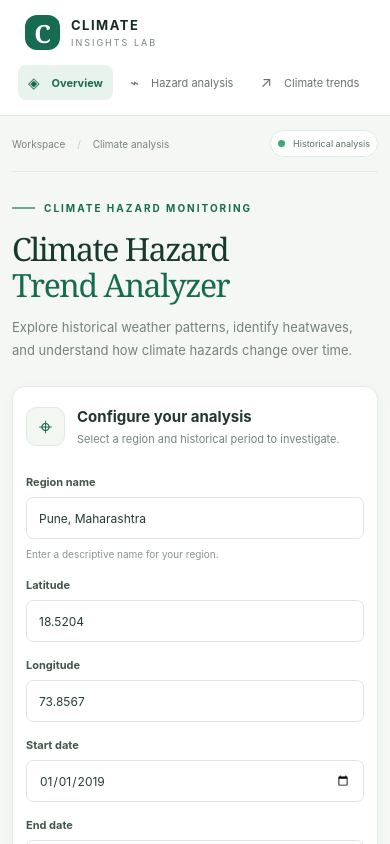
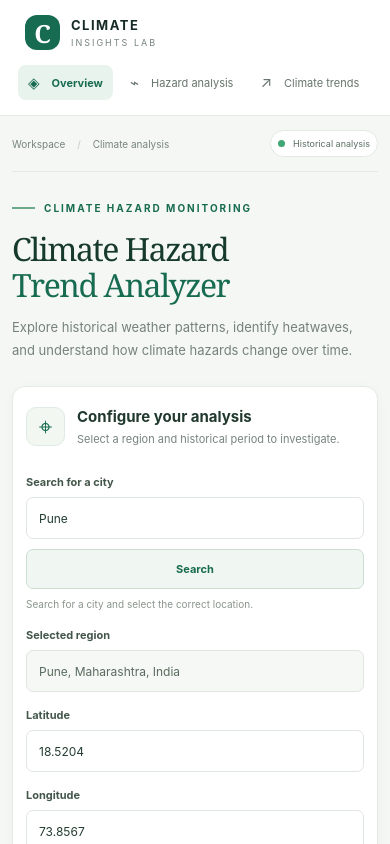
Before and after one commit to sushantk08/climate-hazard-trend-analyzer, a React app in the folder frontend/: page / in a window 390 px wide. Shown: the top 844 px of the page. Built offline with nearby package versions, Linux system fonts and the light colour scheme; the HTML template or start-up script is replaced by a standard one.

Commit message:
Add city search to the dashboard

```diff
--- a/frontend/src/App.css
+++ b/frontend/src/App.css
@@ -1,7 +1,6 @@
 
 :root {
-  font-family: Inter, -apple-system, BlinkMacSystemFont, "Segoe UI",
-    sans-serif;
+  font-family: Inter, -apple-system, BlinkMacSystemFont, "Segoe UI", sans-serif;
   color: #182b27;
   background: #f5f7f5;
   font-synthesis: none;
@@ -37,13 +36,6 @@ button,
 input,
 select {
   font: inherit;
-}
-
-button,
-a,
-input,
-select {
-  -webkit-tap-highlight-color: transparent;
 }
 
 a {
@@ -186,6 +178,7 @@ select:focus-visible {
 }
 
 .main-content {
+  width: calc(100% - 238px);
   max-width: 1800px;
   min-height: 100vh;
   margin-left: 238px;
@@ -292,6 +285,7 @@ select:focus-visible {
   display: grid;
   width: 39px;
   height: 39px;
+  flex-shrink: 0;
   place-items: center;
   border: 1px solid #e0ece3;
   border-radius: 10px;
@@ -371,6 +365,11 @@ select:focus-visible {
   box-shadow: 0 0 0 3px rgb(75 145 105 / 10%);
 }
 
+.field input[readonly] {
+  background: #f6f8f6;
+  color: #596c5e;
+}
+
 .field small {
   color: #89958d;
   font-size: 10px;
@@ -400,32 +399,42 @@ select:focus-visible {
   display: grid;
   width: 16px;
   height: 16px;
+  flex-shrink: 0;
   place-items: center;
   border: 1px solid #b7c8bc;
   border-radius: 50%;
   font-size: 10px;
 }
 
-.primary-button {
+.primary-button,
+.secondary-button {
   display: inline-flex;
   align-items: center;
   justify-content: center;
-  gap: 18px;
+  gap: 12px;
   min-height: 43px;
   padding: 0 17px;
-  border: 0;
   border-radius: 7px;
-  background: var(--green);
-  color: white;
   cursor: pointer;
   font-size: 11px;
   font-weight: 650;
   transition: background 0.2s, transform 0.2s;
 }
 
-.primary-button:hover {
+.primary-button {
+  border: 0;
+  background: var(--green);
+  color: white;
+}
+
+.primary-button:hover:not(:disabled) {
   transform: translateY(-1px);
   background: var(--green-dark);
+}
+
+.primary-button:disabled {
+  cursor: wait;
+  opacity: 0.65;
 }
 
 .primary-button span {
@@ -441,6 +450,100 @@ select:focus-visible {
   color: #285c43;
   font-size: 12px;
   line-height: 1.6;
+  overflow-wrap: anywhere;
+}
+
+.error-message {
+  border-color: #f0d4d1;
+  background: #fff4f2;
+  color: #a4322d;
+}
+
+.location-search-row {
+  display: flex;
+  align-items: stretch;
+  gap: 10px;
+}
+
+.location-search-row input {
+  flex: 1;
+  min-width: 0;
+}
+
+.secondary-button {
+  flex-shrink: 0;
+  min-width: 94px;
+  border: 1px solid #cbded0;
+  background: #f0f6f1;
+  color: var(--green);
+}
+
+.secondary-button:hover:not(:disabled) {
+  background: #e2efe5;
+}
+
+.secondary-button:disabled {
+  cursor: wait;
+  opacity: 0.65;
+}
+
+.location-results {
+  display: grid;
+  margin-top: 8px;
+  overflow: hidden;
+  border: 1px solid #dfe8e1;
+  border-radius: 8px;
+  background: #fff;
+}
+
+.location-result {
+  display: flex;
+  align-items: center;
+  justify-content: space-between;
+  gap: 12px;
+  width: 100%;
+  padding: 13px;
+  border: 0;
+  border-bottom: 1px solid #edf0ed;
+  background: #fff;
+  color: #30483a;
+  cursor: pointer;
+  text-align: left;
+}
+
+.location-result:last-child {
+  border-bottom: 0;
+}
+
+.location-result:hover {
+  background: #f2f7f3;
+}
+
+.location-result-details {
+  display: grid;
+  gap: 5px;
+}
+
+.location-result-details strong {
+  font-size: 12px;
+}
+
+.location-result-details > span {
+  color: #78857c;
+  font-size: 10px;
+}
+
+.location-coordinates {
+  flex-shrink: 0;
+  color: #78857c;
+  font-size: 10px;
+}
+
+.location-search-error {
+  margin: 9px 0 0;
+  color: #b33d36;
+  font-size: 11px;
+  line-height: 1.5;
 }
 
 .metrics-section {
@@ -453,6 +556,7 @@ select:focus-visible {
 }
 
 .placeholder-tag {
+  flex-shrink: 0;
   padding: 7px 9px;
   border-radius: 5px;
   background: #edf0ed;
@@ -483,6 +587,7 @@ select:focus-visible {
   display: grid;
   width: 33px;
   height: 33px;
+  flex-shrink: 0;
   place-items: center;
   border-radius: 9px;
   font-size: 21px;
@@ -516,10 +621,11 @@ select:focus-visible {
   font-family: Georgia, "Times New Roman", serif;
   font-size: 36px;
   line-height: 1.15;
+  overflow-wrap: anywhere;
 }
 
 .metric-text {
-  font-size: 27px;
+  font-size: 24px;
 }
 
 .metric-card > p {
@@ -567,6 +673,7 @@ select:focus-visible {
   display: grid;
   width: 48px;
   height: 48px;
+  flex-shrink: 0;
   place-items: center;
   border-radius: 14px;
   background: #edf5ef;
@@ -585,6 +692,13 @@ select:focus-visible {
   margin: 0;
   color: #859188;
   font-size: 11px;
+  line-height: 1.7;
+}
+
+.chart-footnote {
+  margin: 15px 0 0;
+  color: #859188;
+  font-size: 10px;
   line-height: 1.7;
 }
 
@@ -629,6 +743,101 @@ select:focus-visible {
   text-align: right;
 }
 
+.events-panel {
+  margin-top: 20px;
+}
+
+.events-count {
+  flex-shrink: 0;
+  padding: 7px 10px;
+  border-radius: 5px;
+  background: #e9f3ed;
+  color: var(--green);
+  font-size: 10px;
+  font-weight: 700;
+  letter-spacing: 0.5px;
+}
+
+.events-table-wrapper {
+  width: 100%;
+  margin-top: 22px;
+  overflow-x: auto;
+}
+
+.events-table {
+  width: 100%;
+  border-collapse: collapse;
+  text-align: left;
+  white-space: nowrap;
+}
+
+.events-table th {
+  padding: 13px 15px;
+  border-bottom: 1px solid #e5eae6;
+  background: #f7f9f7;
+  color: #77847e;
+  font-size: 10px;
+  font-weight: 700;
+}
+
+.events-table td {
+  padding: 15px;
+  border-bottom: 1px solid #edf0ed;
+  color: #42564a;
+  font-size: 11px;
+}
+
+.events-table tbody tr:last-child td {
+  border-bottom: none;
+}
+
+.events-table tbody tr:hover {
+  background: #f8faf8;
+}
+
+.event-number {
+  color: var(--green);
+  font-weight: 700;
+}
+
+.duration-badge {
+  display: inline-block;
+  padding: 5px 8px;
+  border-radius: 5px;
+  background: #fff1e7;
+  color: #9b582c;
+  font-size: 10px;
+  font-weight: 650;
+}
+
+.peak-temperature {
+  font-weight: 700;
+}
+
+.events-empty {
+  display: flex;
+  min-height: 190px;
+  flex-direction: column;
+  align-items: center;
+  justify-content: center;
+  padding: 22px;
+  text-align: center;
+}
+
+.events-empty h3 {
+  margin: 15px 0 7px;
+  color: #345543;
+  font-size: 13px;
+}
+
+.events-empty p {
+  max-width: 360px;
+  margin: 0;
+  color: #859188;
+  font-size: 11px;
+  line-height: 1.7;
+}
+
 .page-footer {
   display: flex;
   align-items: center;
@@ -654,17 +863,15 @@ select:focus-visible {
 }
 
 @media (max-width: 1100px) {
-  .main-content {
-    padding-right: 27px;
-    padding-left: 27px;
-  }
-
   .sidebar {
     width: 210px;
   }
 
   .main-content {
+    width: calc(100% - 210px);
     margin-left: 210px;
+    padding-right: 27px;
+    padding-left: 27px;
   }
 
   .visualization-grid {
@@ -711,6 +918,7 @@ select:focus-visible {
   }
 
   .main-content {
+    width: 100%;
     margin-left: 0;
     padding: 0 18px 25px;
   }
@@ -773,7 +981,31 @@ select:focus-visible {
     padding: 19px 16px;
   }
 
+  .events-panel {
+    padding: 18px 12px;
+  }
+
+  .events-table th,
+  .events-table td {
+    padding: 12px 10px;
+  }
+
   .page-footer {
+    align-items: flex-start;
+    flex-direction: column;
+  }
+}
+
+@media (max-width: 480px) {
+  .location-search-row {
+    flex-direction: column;
+  }
+
+  .secondary-button {
+    min-height: 40px;
+  }
+
+  .location-result {
     align-items: flex-start;
     flex-direction: column;
   }
--- a/frontend/src/App.jsx
+++ b/frontend/src/App.jsx
@@ -4,9 +4,11 @@ import "./App.css";
 import HeatwaveTrendChart from "./components/HeatwaveTrendChart";
 import HeatwaveEvents from "./components/HeatwaveEvents";
 
+const API_BASE_URL = "http://127.0.0.1:8000";
+
 function App() {
   const [form, setForm] = useState({
-    location: "Pune, Maharashtra",
+    location: "Pune, Maharashtra, India",
     latitude: "18.5204",
     longitude: "73.8567",
     startDate: "2019-01-01",
@@ -14,9 +16,90 @@ function App() {
     hazard: "heatwave",
   });
 
+  const [locationQuery, setLocationQuery] = useState("Pune");
+  const [locationResults, setLocationResults] = useState([]);
+  const [searchingLocations, setSearchingLocations] = useState(false);
+  const [locationSearchError, setLocationSearchError] = useState("");
+
   const [analysis, setAnalysis] = useState(null);
   const [loading, setLoading] = useState(false);
   const [error, setError] = useState("");
+
+  async function handleLocationSearch() {
+    const query = locationQuery.trim();
+
+    setLocationSearchError("");
+    setLocationResults([]);
+
+    if (query.length < 2) {
+      setLocationSearchError(
+        "Enter at least two characters to search for a city."
+      );
+      return;
+    }
+
+    setSearchingLocations(true);
+
+    try {
+      const params = new URLSearchParams({
+        name: query,
+        count: "5",
+      });
+
+      const response = await fetch(
+        `${API_BASE_URL}/locations/search?${params.toString()}`
+      );
+
+      const data = await response.json();
+
+      if (!response.ok) {
+        throw new Error(
+          data.detail || "Could not search for locations."
+        );
+      }
+
+      const locations = data.locations || [];
+
+      if (locations.length === 0) {
+        setLocationSearchError(
+          "No matching locations found. Try another city name."
+        );
+      } else {
+        setLocationResults(locations);
+      }
+    } catch (err) {
+      setLocationSearchError(
+        err instanceof Error
+          ? err.message
+          : "Could not connect to the location search API."
+      );
+    } finally {
+      setSearchingLocations(false);
+    }
+  }
+
+  function handleLocationSelect(location) {
+    const locationName = [
+      location.name,
+      location.region,
+      location.country,
+    ]
+      .filter(Boolean)
+      .join(", ");
+
+    setForm((currentForm) => ({
+      ...currentForm,
+      location: locationName,
+      latitude: String(location.latitude),
+      longitude: String(location.longitude),
+    }));
+
+    setLocationQuery(location.name);
+    setLocationResults([]);
+    setLocationSearchError("");
+    setAnalysis(null);
+    setError("");
+  }
 
   function handleChange(event) {
     const { name, value } = event.target;
@@ -69,7 +152,7 @@ function App() {
 
     try {
       const response = await fetch(
-        `http://127.0.0.1:8000/analysis/heatwaves?${params.toString()}`
+        `${API_BASE_URL}/analysis/heatwaves?${params.toString()}`
       );
 
       const data = await response.json();
@@ -189,21 +272,87 @@ function App() {
           <form onSubmit={handleSubmit}>
             <div className="form-grid">
               <div className="field full-width">
-                <label htmlFor="location">Region name</label>
+                <label htmlFor="locationQuery">Search for a city</label>
+
+                <div className="location-search-row">
+                  <input
+                    id="locationQuery"
+                    type="text"
+                    value={locationQuery}
+                    onChange={(event) => {
+                      setLocationQuery(event.target.value);
+                      setLocationResults([]);
+                      setLocationSearchError("");
+                    }}
+                    placeholder="For example, Mumbai or Nagpur"
+                    minLength={2}
+                    maxLength={100}
+                    autoComplete="off"
+                  />
+
+                  <button
+                    type="button"
+                    className="secondary-button"
+                    onClick={handleLocationSearch}
+                    disabled={searchingLocations}
+                  >
+                    {searchingLocations ? "Searching..." : "Search"}
+                  </button>
+                </div>
+
+                <small>
+                  Search for a city and select the correct location.
+                </small>
+
+                {locationSearchError && (
+                  <p className="location-search-error" role="alert">
+                    {locationSearchError}
+                  </p>
+                )}
+
+                {locationResults.length > 0 && (
+                  <div
+                    className="location-results"
+                    role="list"
+                    aria-label="Matching locations"
+                  >
+                    {locationResults.map((location) => (
+                      <button
+                        type="button"
+                        className="location-result"
+                        key={`${location.name}-${location.latitude}-${location.longitude}`}
+                        onClick={() => handleLocationSelect(location)}
+                      >
+                        <span className="location-result-details">
+                          <strong>{location.name}</strong>
+
+                          <span>
+                            {[location.region, location.country]
+                              .filter(Boolean)
+                              .join(", ")}
+                          </span>
+                        </span>
+
+                        <span className="location-coordinates">
+                          {Number(location.latitude).toFixed(3)},{" "}
+                          {Number(location.longitude).toFixed(3)}
+                        </span>
+                      </button>
+                    ))}
+                  </div>
+                )}
+              </div>
+
+              <div className="field full-width">
+                <label htmlFor="location">Selected region</label>
 
                 <input
                   id="location"
                   name="location"
                   type="text"
                   value={form.location}
-                  onChange={handleChange}
-                  placeholder="For example, Pune, Maharashtra"
-                  required
+                  readOnly
                 />
-
-                <small>
-                  Enter a descriptive name for your region.
-                </small>
               </div>
 
               <div className="field">
@@ -306,10 +455,7 @@ function App() {
             )}
 
             {error && (
-              <p
-                className="form-message error-message"
-                role="alert"
-              >
+              <p className="form-message error-message" role="alert">
                 {error}
               </p>
             )}
@@ -343,9 +489,7 @@ function App() {
               </div>
 
               <div className="metric-value">
-                {analysis
-                  ? analysis.summary.heatwave_count
-                  : "—"}
+                {analysis ? analysis.summary.heatwave_count : "—"}
               </div>
 
               <p>Total events detected</p>
@@ -358,9 +502,7 @@ function App() {
               </div>
 
               <div className="metric-value">
-                {analysis
-                  ? analysis.summary.total_heatwave_days
-                  : "—"}
+                {analysis ? analysis.summary.total_heatwave_days : "—"}
               </div>
 
               <p>Total days in detected events</p>
@@ -435,9 +577,7 @@ function App() {
 
             <div className="method-number">95th</div>
 
-            <div className="method-title">
-              Percentile threshold
-            </div>
+            <div className="method-title">Percentile threshold</div>
 
             <p className="method-description">
               A heatwave is identified when daily maximum temperature
@@ -458,17 +598,13 @@ function App() {
             {analysis && (
               <div className="method-rule">
                 <span>Calculated threshold</span>
-                <strong>
-                  {analysis.baseline.threshold_c} °C
-                </strong>
+                <strong>{analysis.baseline.threshold_c} °C</strong>
               </div>
             )}
           </article>
         </section>
 
-        {analysis && (
-          <HeatwaveEvents events={analysis.events} />
-        )}
+        {analysis && <HeatwaveEvents events={analysis.events} />}
 
         <footer className="page-footer">
           <span>CLIMATE INSIGHTS LAB</span>
```
